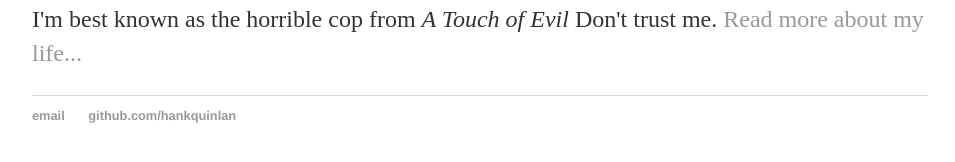
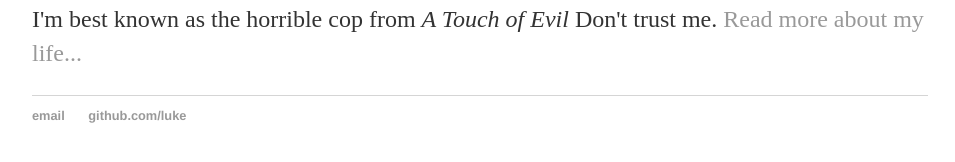
Before and after one commit to luke396/luke396.github.io, a Jekyll site: the page built from index.html, in a window 1280 px wide. Shown: the part 194-356 px from the top of the page, without its empty margins (160-1115 px from the left). Built offline with Jekyll 4.4.1, drawn with Linux system fonts in a browser that asks for light colours.

Commit message:
Update default.html

```diff
--- a/_layouts/default.html
+++ b/_layouts/default.html
@@ -22,7 +22,7 @@
 			<footer>
 	    		<ul>
 	        		<li><a href="mailto:2736230899@qq.com">email</a></li>
-	        		<li><a href="https://github.com/luke396">github.com/hankquinlan</a></li>
+	        		<li><a href="https://github.com/luke396">github.com/luke</a></li>
 				</ul>
 			</footer>
 		</body>
```
